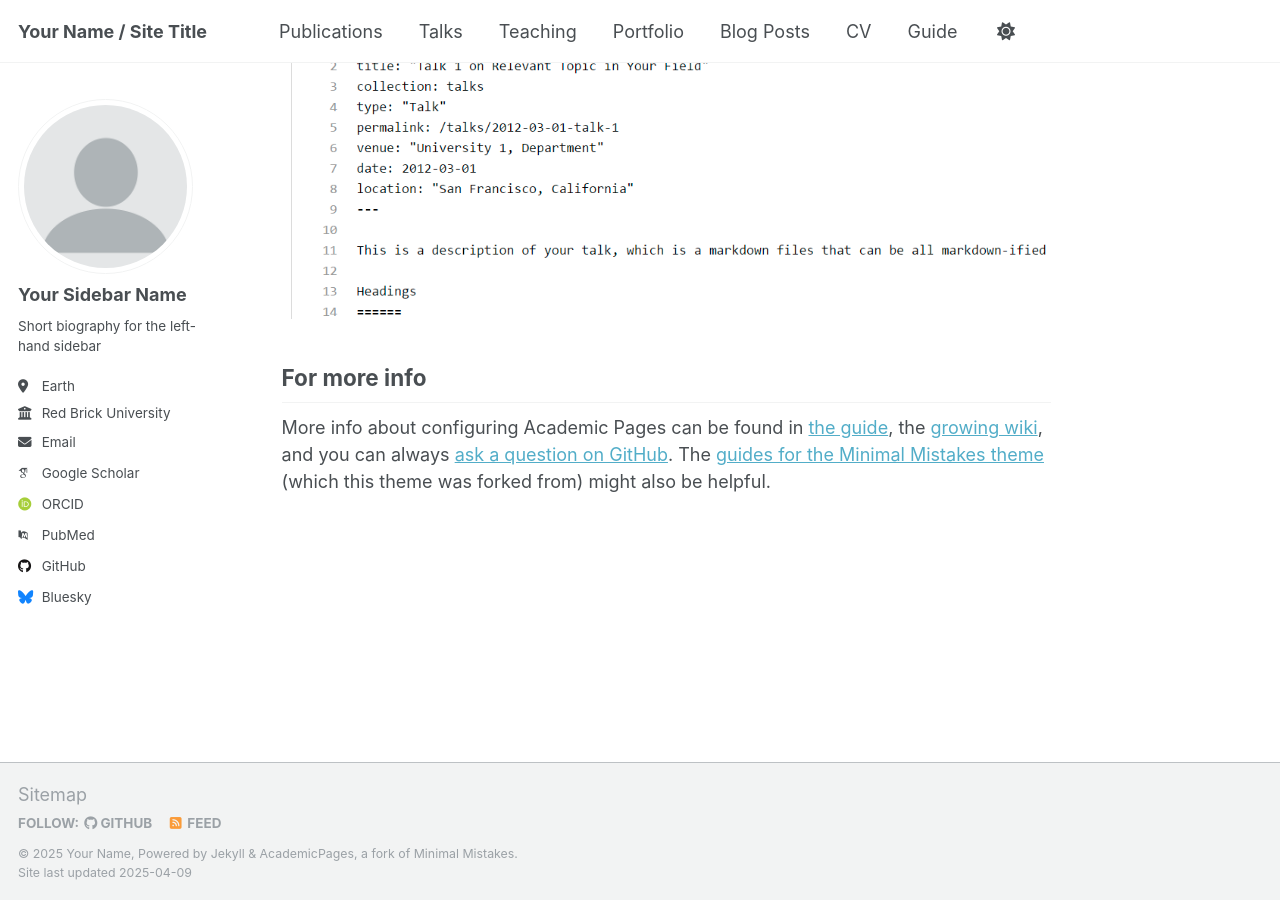
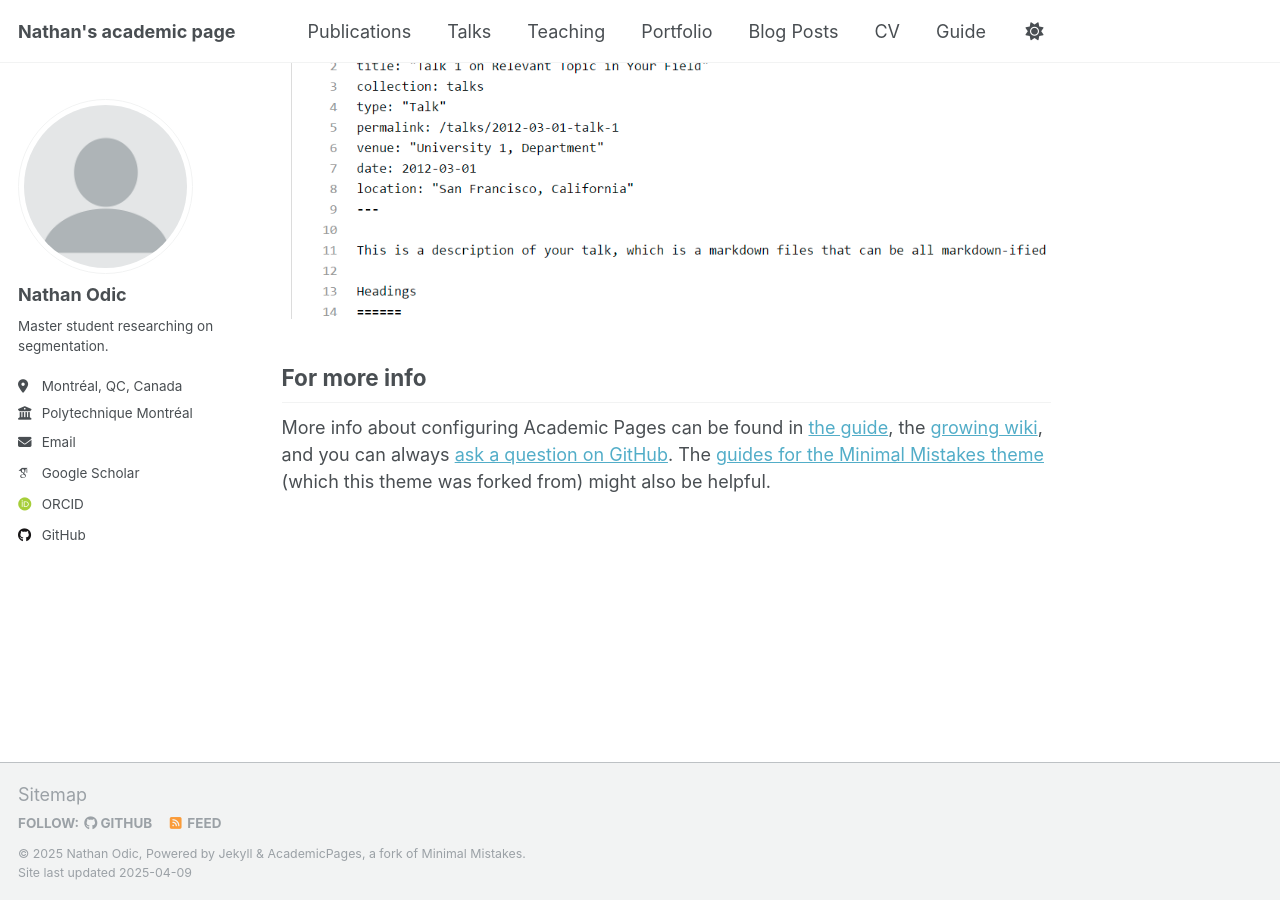
Before and after one commit to NathanOD/nathanod.github.io, a Jekyll site: the page built from _pages/about.md, in a window 1280 px wide and 900 px high, scrolled down 2636 px. Built offline with Jekyll 4.4.1, drawn with Linux system fonts in a browser that asks for light colours; some web fonts are replaced.

Commit message:
update personal details

```diff
--- a/_config.yml
+++ b/_config.yml
@@ -9,13 +9,13 @@
 # Basic Site Settings
 locale                   : "en-US"
 site_theme               : "default"
-title                    : "Your Name / Site Title"
+title                    : "Nathan's academic page"
 title_separator          : "-"
-name                     : &name "Your Name"
+name                     : &name "Nathan Odic"
 description              : &description "personal description"
-url                      : https://academicpages.github.io # the base hostname & protocol for your site e.g. "https://[your GitHub username].github.io"
+url                      : https://nathanod.github.io # the base hostname & protocol for your site e.g. "https://[your GitHub username].github.io"
 baseurl                  : "" # the subpath of your site, e.g. "/blog"
-repository               : "academicpages/academicpages.github.io"
+repository               : "NathanOD/nathanod.github.io"
 
 # Site Author - The following control what appear as part of the author content on the side bar.
 #               If a field is blank the icon and link will not appear, otherwise it will be shown.
@@ -23,21 +23,21 @@ repository               : "academicpages/academicpages.github.io"
 author:
   # Biographic information
   avatar           : "profile.png"
-  name             : "Your Sidebar Name"
+  name             : "Nathan Odic"
   pronouns         : # example: "she/her"
-  bio              : "Short biography for the left-hand sidebar"
-  location         : "Earth"
-  employer         : "Red Brick University"
+  bio              : "Master student researching on segmentation."
+  location         : "Montréal, QC, Canada"
+  employer         : "Polytechnique Montréal"
   uri              : # URL
-  email            : "none@example.org"
+  email            : "nathan.odic@polymtl.ca"
 
   # Academic websites
   arxiv            : # URL - Update with the correct link to your profile
-  googlescholar    : "https://scholar.google.com/citations?user=PS_CX0AAAAAJ"
+  googlescholar    : "https://scholar.google.ca/citations?user=uaIBxL4AAAAJ"
   impactstory      : # URL
-  orcid            : "http://orcid.org/yourorcidurl"
+  orcid            : "https://orcid.org/0009-0000-6724-2571"
   semantic         : # URL
-  pubmed           : "https://www.ncbi.nlm.nih.gov/pubmed/?term=john+snow"
+  pubmed           : # "https://www.ncbi.nlm.nih.gov/pubmed/?term=john+snow"
   researchgate     : # URL
   scopus           : # URL
 
@@ -45,12 +45,12 @@ author:
   bitbucket        : # Username - Update with your username on the site
   codepen          : # Username
   dribbble         : # Username
-  github           : "academicpages"
+  github           : "NathanOD"
   kaggle           : # Username
   stackoverflow    : # User number or user number and name (i.e., use "1" or "1/jeff-atwood")
 
   # Social media
-  bluesky          : "bsky.app" # Replace this with you Bluesky username
+  bluesky          : # "bsky.app" # Replace this with you Bluesky username
   facebook         : # Username
   flickr           : # Username
   foursquare       : # Username
```
